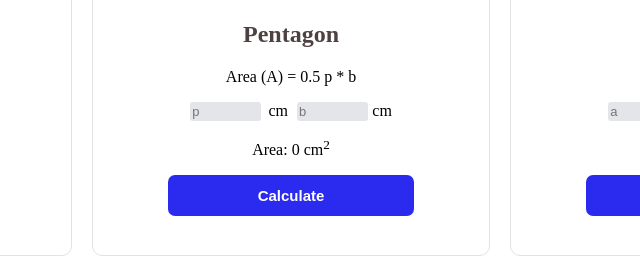
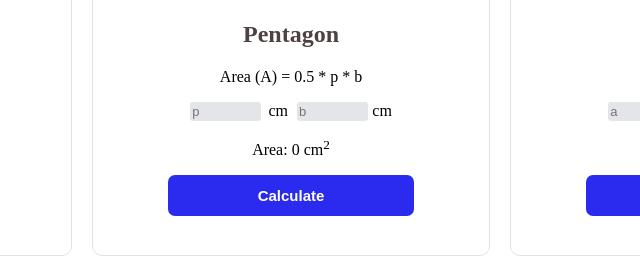
Before and after one commit to Wong44/Dom-Geometry-Genius, a plain HTML site: page index.html in a window 1280 px wide. Shown: the part 928-1184 px from the top of the page, 349-989 px from the left. Drawn offline with Linux system fonts and the light colour scheme.

Commit message:
first commit

```diff
--- a/index.html
+++ b/index.html
@@ -127,7 +127,7 @@
                     <img class="pict" src="./Images/pentagon.png" alt="">
                     <div class="triangle">
                         <h2> Pentagon</h2>
-                        <p> Area (A) =  0.5 p * b</p>
+                        <p> Area (A) =  0.5 * p * b</p>
                     </div>
                     <div>
                         <input id="pentagon-p" class="f-input" type="text " placeholder="p">
--- a/js/pentagon.js
+++ b/js/pentagon.js
@@ -2,7 +2,7 @@ function calculatePentagonArea(){
     const p = getInputValue('pentagon-p')
     const b = getInputValue('pentagon-b');
 
-    const area = 0.5 * p * b
+    const area = 0.5 * p * b;
 
     setInnerText('pentagon-area', area);
 }
```
